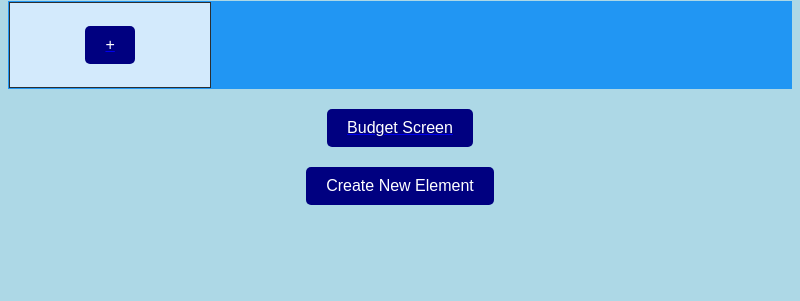
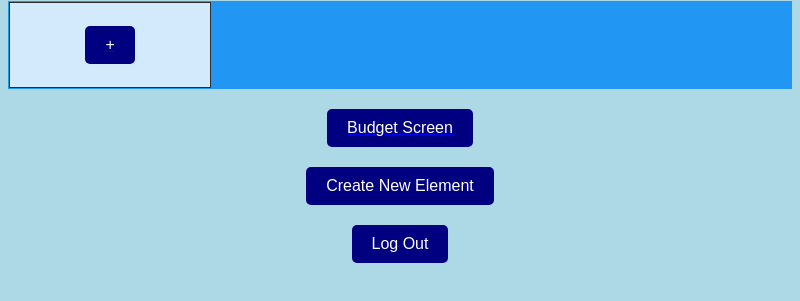
Before and after one commit to MarkMacGowan/Project-Djouce, an Electron app: page projectPageGrid.html in a window 800 px wide. Shown: the part 77-378 px from the top of the page. Drawn offline with Linux system fonts and the light colour scheme.

Commit message:
Update projectPageGrid.html
Added logout function

```diff
--- a/projectPageGrid.html
+++ b/projectPageGrid.html
@@ -51,6 +51,26 @@
         <button onclick="createButton()">Create New Element</button>
     </div>
 
+
+
+
+
+
+
+
+        <!-- Log Out Button Konrad -->
+
+    <div>
+        <button onclick="logout()">Log Out</button>
+    </div>
+</body>
+
+
+
+
+
+
+
 </body>
 
 <script>
```
